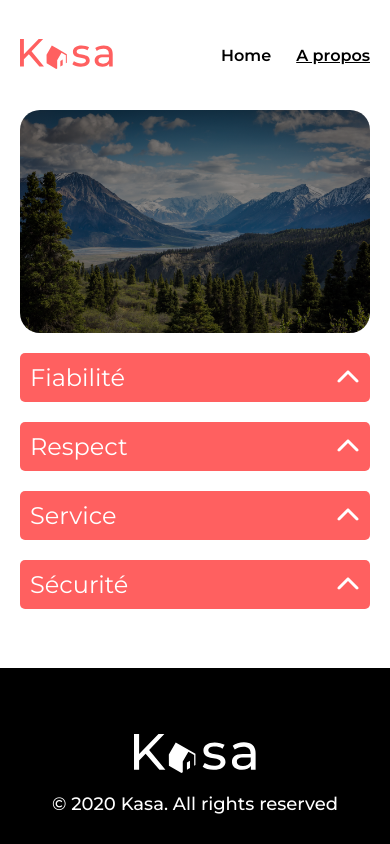
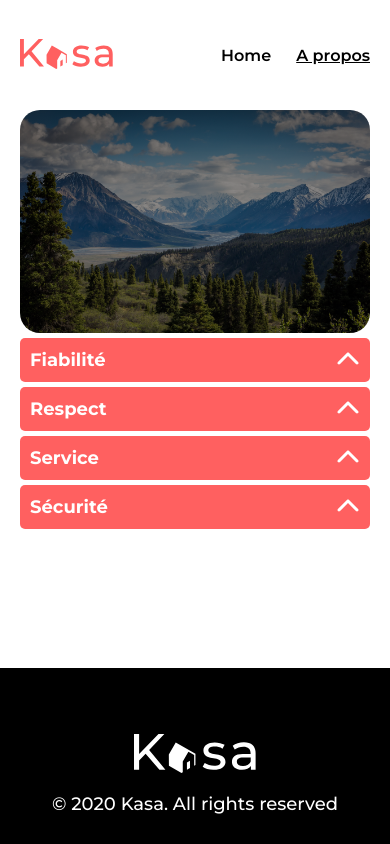
Before and after one commit to ceddevstudent89/Kasa-project, a React (Vite) app: page /about in a window 390 px wide. Built offline with nearby package versions, Linux system fonts and the light colour scheme.

Commit message:
media query du site pour desktop tablet mobile

```diff
--- a/src/components/Banner.jsx
+++ b/src/components/Banner.jsx
@@ -22,14 +22,26 @@ const BannerContainer = styled.div`
   display: flex;
   justify-content: center;
   align-items: center;
+
+  @media (max-width: 375px) {
+    min-height: 111px;
+  }
 `;
 
 const BannerTitle = styled.h1`
   font-family: inherit;
   color: #fff;
-  font-weight: 500;
+  font-weight: 700;
   font-size: clamp(24px, 4vw, 48px);
   letter-spacing: 1px;
+
+  @media (max-width: 375px) {
+    margin-right: 39px;
+  }
+  @media (max-width: 360px) {
+    border: 1px solid red;
+    margin-right: 0px;
+  }
 `;
 
 export default function Banner({
--- a/src/components/Carrousel.jsx
+++ b/src/components/Carrousel.jsx
@@ -10,7 +10,7 @@ const Carousel = styled.div`
   width: 100%;
   margin: 0 auto;
 
-  @media screen and (max-width: 1440px) {
+  @media (max-width: 1440px) {
     padding: 0 20px;
   }
 `;
@@ -25,16 +25,21 @@ const CarouselImg = styled.img`
   width: 100%;
   height: 400px;
   object-fit: cover;
+
+  @media (max-width: 768px) {
+    height: 255px;
+  }
 `;
 
 const CarouselNumber = styled.span`
   color: #fff;
+  font-size: 18px;
   position: absolute;
   bottom: 10px;
   left: 50%;
   transform: translateX(-50%);
   padding: 5px 10px;
-  background-color: rgba(0, 0, 0, 0.1);
+  // background-color: rgba(0, 0, 0, 0.1);
   border-radius: 10px;
   font-weight: bold;
 `;
--- a/src/components/Collapse.jsx
+++ b/src/components/Collapse.jsx
@@ -10,6 +10,10 @@ const StyleCollapseContainer = styled.div`
   max-width: 1300px;
   width: 100%;
   margin: 20px auto;
+
+  @media (max-width: 768px) {
+    margin: 5px auto;
+  }
 `;
 
 const StyleCollapseHeader = styled.div`
@@ -35,9 +39,14 @@ const StyleCollapseHeader = styled.div`
 `;
 
 const StyledCollapseTitle = styled.h2`
+  font-size: 18px;
   font-family: Montserrat;
-  font-weight: 400;
+  font-weight: 700;
   margin: 0;
+
+  @media (max-width: 375px) {
+    font-size: 13px;
+  }
 `;
 
 const StyledCollapseContent = styled.div`
@@ -58,6 +67,10 @@ const StyledCollapseLi = styled.li`
   font-weight: 400;
   color: #d9534f;
   margin-bottom: 5px;
+
+  @media (max-width: 390px) {
+    font-size: 13px;
+  }
 `;
 
 export default function Collapse(props) {
--- a/src/index.css
+++ b/src/index.css
@@ -47,7 +47,7 @@ nav > a {
   position: relative;
 }
 
-@media (max-width: 320px) {
+@media (max-width: 360px) {
   .cards-tile {
     min-width: 280px;
     min-height: 280px;
--- a/src/pages/Home.jsx
+++ b/src/pages/Home.jsx
@@ -12,7 +12,7 @@ const CardsList = styled.div`
   gap: 50px 60px;
   justify-content: center;
 
-  @media (max-width: 320px) {
+  @media (max-width: 360px) {
     grid-template-columns: repeat(auto-fill, minmax(280px, 1fr));
   }
 `;
```
